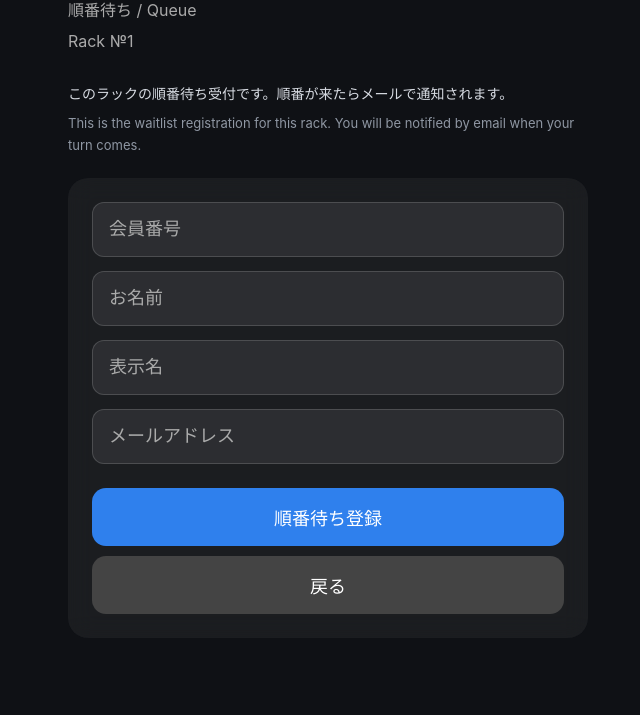
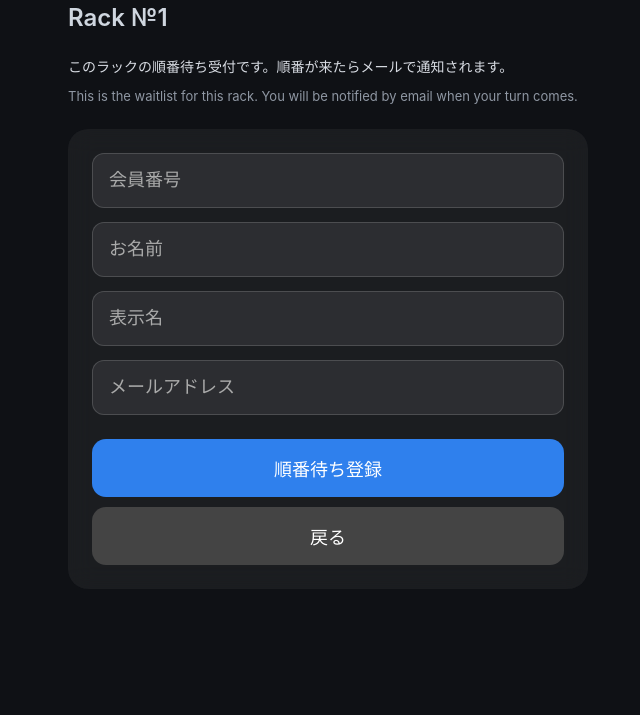
Before and after one commit to forestgym-tokyo/qr-checkin-scanner, a plain HTML site: page queue.html in a window 1280 px wide. Shown: the part 85-800 px from the top of the page, without its empty margins (312-952 px from the left). Drawn offline with Linux system fonts and the light colour scheme.

Commit message:
Update queue.html

```diff
--- a/queue.html
+++ b/queue.html
@@ -3,7 +3,7 @@
 <head>
 <meta charset="UTF-8">
 <meta name="viewport" content="width=device-width, initial-scale=1.0">
-<title>QUEUE</title>
+<title>Queue</title>
 
 <style>
 body{
@@ -17,21 +17,24 @@ body{
   margin:0 auto;
   padding:40px 20px;
 }
-.title-en{
-  font-size:30px;
+
+/* 見出し */
+.page-title{
+  font-size:28px;
   font-weight:700;
-  margin-bottom:6px;
-  letter-spacing:0.02em;
+  margin-bottom:8px;
+  letter-spacing:0.01em;
 }
-.title-ja{
-  color:#aaa;
-  font-size:16px;
-  margin-bottom:10px;
+
+/* ラック番号 */
+.rack-label{
+  font-size:24px;
+  font-weight:600;
+  color:#cfd6df;
+  margin-bottom:22px;
 }
-.sub{
-  color:#aaa;
-  margin-bottom:30px;
-}
+
+/* 説明 */
 .lead{
   color:#d7dbe2;
   line-height:1.8;
@@ -40,16 +43,19 @@ body{
 }
 .lead-en{
   color:#8f97a3;
-  line-height:1.7;
   font-size:13px;
   margin-top:6px;
+  line-height:1.7;
 }
+
+/* 入力カード */
 .card{
   background:rgba(255,255,255,0.05);
   border-radius:20px;
   padding:24px;
   backdrop-filter:blur(12px);
 }
+
 input{
   width:100%;
   margin-bottom:14px;
@@ -61,9 +67,11 @@ input{
   color:#fff;
   box-sizing:border-box;
 }
+
 input::placeholder{
   color:#aaa;
 }
+
 button{
   width:100%;
   padding:16px;
@@ -73,12 +81,15 @@ button{
   margin-top:10px;
   color:#fff;
 }
+
 .primary{
   background:#2f80ed;
 }
+
 .back{
   background:#444;
 }
+
 .modal{
   position:fixed;
   top:0;
@@ -90,6 +101,7 @@ button{
   align-items:center;
   justify-content:center;
 }
+
 .modal-box{
   background:#1a1d24;
   padding:30px;
@@ -98,9 +110,11 @@ button{
   width:90%;
   max-width:420px;
 }
+
 .modal-box h2{
   margin-top:0;
 }
+
 .secondary{
   background:#666;
 }
@@ -110,14 +124,13 @@ button{
 <body>
 
 <div class="wrap">
-  <div class="title-en">QUEUE</div>
-  <div class="title-ja">順番待ち / Queue</div>
-  <div class="sub" id="rackLabel">Rack -</div>
+  <div class="page-title">順番待ち / Queue</div>
+  <div class="rack-label" id="rackLabel">Rack №-</div>
 
   <div class="lead">
     このラックの順番待ち受付です。順番が来たらメールで通知されます。
     <div class="lead-en">
-      This is the waitlist registration for this rack. You will be notified by email when your turn comes.
+      This is the waitlist for this rack. You will be notified by email when your turn comes.
     </div>
   </div>
 
```
